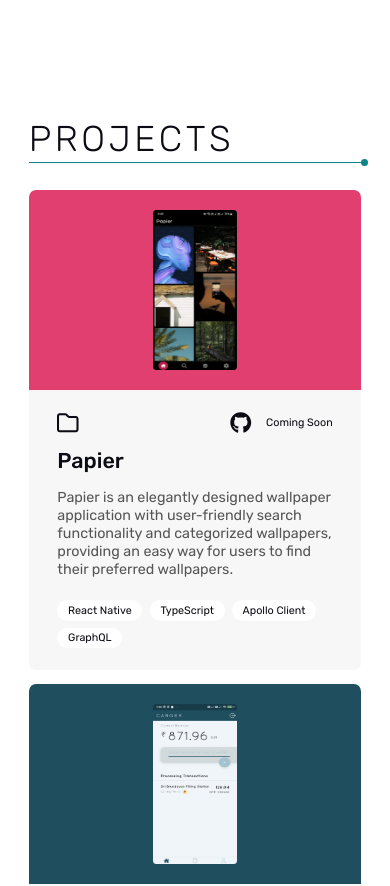
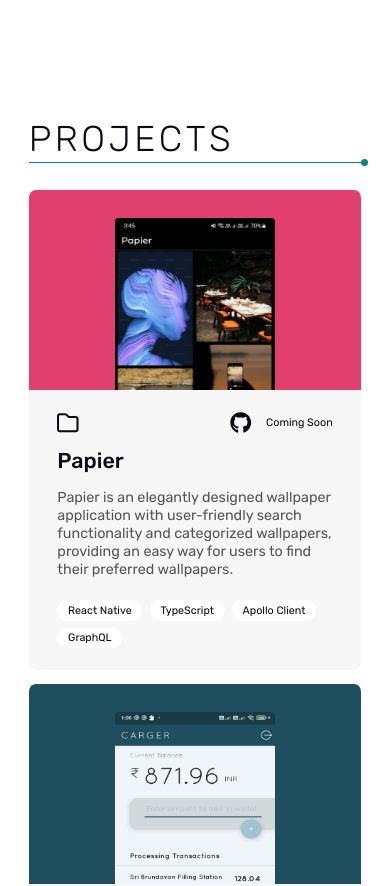
Before and after one commit to bharathsandepogu01/my-portfolio, a Next.js app: page / in a window 390 px wide. Shown: the part 1000-1886 px from the top of the page. Built offline with nearby package versions, Linux system fonts and the light colour scheme.

Commit message:
styles(project-section): projects cards responsiveness

```diff
--- a/src/components/ProjectsSection/index.js
+++ b/src/components/ProjectsSection/index.js
@@ -70,7 +70,7 @@
   {
     id: 'minesweeper',
     name: 'Minesweeper',
-    description: `A simple web application for simplified minesweeper game with difficulty levels`,
+    description: `A simple web application for simplified minesweeper game with difficulty levels.`,
     techStack: ['React', 'Typescript', 'Redux', 'Lodash'],
     imgURL: '/images/minesweeper-project.png',
     githubLink: `https://github.com/bharathsandepogu01/Minesweeper`,
--- a/src/components/ProjectsSection/styles.module.scss
+++ b/src/components/ProjectsSection/styles.module.scss
@@ -2,12 +2,19 @@
 @import 'mixins';
 
 .projectsListContainer {
-    display: flex;
-    flex-wrap: wrap;
-    justify-content: flex-start;
+    display: grid;
+    grid-template-columns: 1fr 1fr 1fr;
     gap: 1.6rem;
+    overflow: hidden;
     margin-top: 6rem;
-    overflow: hidden;
+
+    @media screen and (max-width: 1200px) {
+        grid-template-columns: 1fr 1fr;
+    }
+
+    @media screen and (max-width: $mobile-menu-max-width) {
+        grid-template-columns: 1fr;
+    }
 
     @media screen and (max-width: $tab-screen-max-width) {
         margin-top: 3rem;
@@ -22,7 +29,7 @@
     justify-content: flex-start;
     border-radius: $border-radius;
     overflow: hidden;
-    width: 400px;
+    width: 100%;
     opacity: 0;
     transform: translate(0, 10%);
     transition: 0.6s transform ease, 0.6s opacity ease;
@@ -37,6 +44,7 @@
     height: 250px;
     width: 100%;
     position: relative;
+    overflow: hidden;
 
     &:hover {
         .imageWrapper {
@@ -58,13 +66,19 @@
         &>img {
             transition: 0.3s transform ease;
             border-radius: calc($border-radius / 2);
+            max-width: 300px;
+            margin: auto;
         }
     }
 
     .imageWrapperMobile {
         position: absolute;
-        height: 80%;
-        width: 25%;
+        width: 160px;
+        height: 320px;
+
+        &>img {
+            margin-top: 55%;
+        }
     }
 }
 
```
